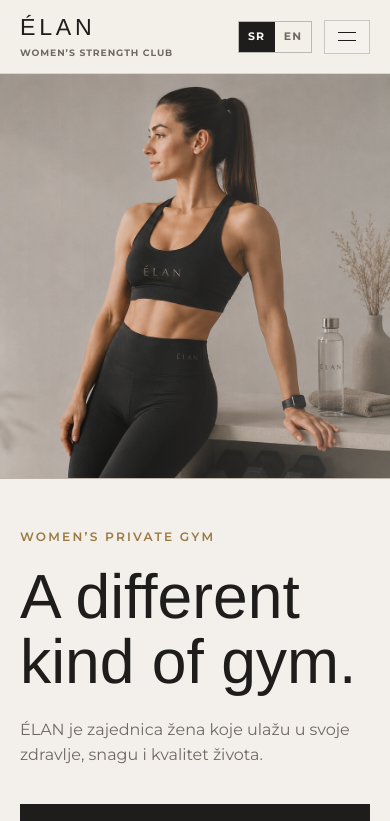
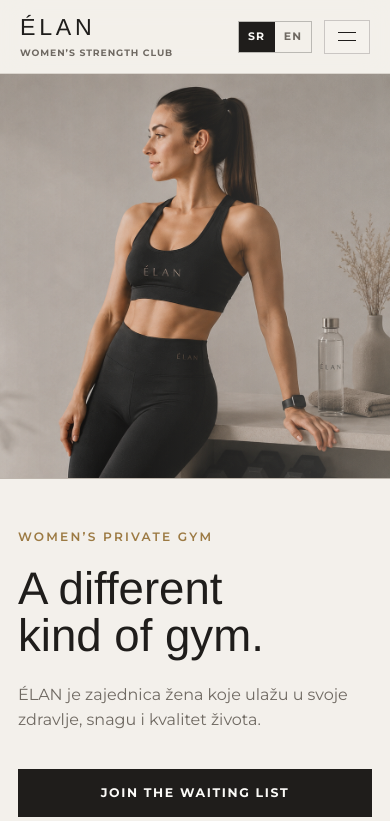
Before and after one commit to Stefan4012IT/elan-production, a Next.js app: page / in a window 390 px wide. Shown: the top 821 px of the page. Built offline with nearby package versions, Linux system fonts and the light colour scheme; no server answers.

Commit message:
Add responsive heading breakpoints

```diff
--- a/app/globals.scss
+++ b/app/globals.scss
@@ -70,10 +70,14 @@
 }
 
 html {
+  max-width: 100%;
+  overflow-x: clip;
   scroll-behavior: smooth;
 }
 
 body {
+  max-width: 100%;
+  overflow-x: clip;
   margin: 0;
   background: var(--bg);
   color: var(--text);
@@ -279,6 +283,7 @@
   display: grid;
   grid-template-columns: minmax(0, 1.08fr) minmax(360px, 0.92fr);
   align-items: stretch;
+  overflow: clip;
   border-bottom: 1px solid var(--border);
 }
 
@@ -291,16 +296,20 @@
 }
 
 .hero__content {
+  min-width: 0;
+  max-width: 100%;
   align-self: center;
   padding: 136px clamp(28px, 6vw, 82px) 72px;
 
   h1 {
-    max-width: 560px;
+    max-width: min(560px, 100%);
     margin: 18px 0 22px;
     font-family: var(--heading-font);
-    font-size: clamp(4rem, 7.6vw, 7.5rem);
+    font-size: 7.5rem;
     font-weight: 300;
     line-height: 1.04;
+    overflow-wrap: normal;
+    text-wrap: balance;
   }
 
   p:not(.eyebrow) {
@@ -308,6 +317,140 @@
     margin: 0;
     color: var(--muted);
     font-size: clamp(1rem, 1.4vw, 1.15rem);
+  }
+}
+
+@media (max-width: 1600px) {
+  .hero__content {
+    h1 {
+      font-size: 7.2rem;
+    }
+  }
+
+  h2 {
+    font-size: 4.75rem;
+  }
+
+  .section-heading {
+    h2 {
+      font-size: 4.45rem;
+    }
+  }
+
+  .ease__content {
+    h2 {
+      font-size: 5rem;
+    }
+  }
+
+  .audience {
+    span {
+      font-size: 6rem;
+    }
+  }
+}
+
+@media (max-width: 1440px) {
+  .hero__content {
+    padding-inline: clamp(28px, 4.5vw, 58px);
+
+    h1 {
+      font-size: 7.2rem;
+    }
+  }
+
+  h2 {
+    font-size: 4.35rem;
+  }
+
+  .section-heading {
+    h2 {
+      font-size: 4.1rem;
+    }
+  }
+
+  .ease__content {
+    h2 {
+      font-size: 4.65rem;
+    }
+  }
+
+  .audience {
+    span {
+      font-size: 5.5rem;
+    }
+  }
+}
+
+@media (max-width: 1280px) {
+  .hero {
+    grid-template-columns: minmax(0, 1fr) minmax(340px, 0.86fr);
+  }
+
+  .hero__content {
+    padding-inline: clamp(28px, 3.8vw, 48px);
+
+    h1 {
+      font-size: 6.1rem;
+    }
+  }
+
+  h2 {
+    font-size: 3.95rem;
+  }
+
+  .section-heading {
+    h2 {
+      font-size: 3.75rem;
+    }
+  }
+
+  .ease__content {
+    h2 {
+      font-size: 4.2rem;
+    }
+  }
+
+  .audience {
+    span {
+      font-size: 4.8rem;
+    }
+  }
+}
+
+@media (max-width: 1120px) {
+  .hero {
+    grid-template-columns: minmax(0, 0.95fr) minmax(320px, 0.82fr);
+  }
+
+  .hero__content {
+    padding-inline: 32px;
+
+    h1 {
+      font-size: 5.15rem;
+    }
+  }
+
+  h2 {
+    font-size: 3.55rem;
+  }
+
+  .section-heading {
+    h2 {
+      font-size: 3.35rem;
+    }
+  }
+
+  .ease__content {
+    h2 {
+      font-size: 3.75rem;
+    }
+  }
+
+  .audience {
+    span {
+      font-size: 4.25rem;
+    }
   }
 }
 
@@ -1173,6 +1316,12 @@
     min-height: 48vh;
     border-right: 0;
     border-bottom: 1px solid var(--border);
+  }
+
+  .hero__content {
+    h1 {
+      font-size: 4rem;
+    }
   }
 
   .feature-grid {
@@ -1390,7 +1539,7 @@
     padding: 48px 20px 64px;
 
     h1 {
-      font-size: clamp(3.45rem, 16vw, 4.8rem);
+      font-size: 3.35rem;
     }
   }
 
@@ -1565,3 +1714,13 @@
     }
   }
 }
+
+@media (max-width: 420px) {
+  .hero__content {
+    padding-inline: 18px;
+
+    h1 {
+      font-size: 2.85rem;
+    }
+  }
+}
```
